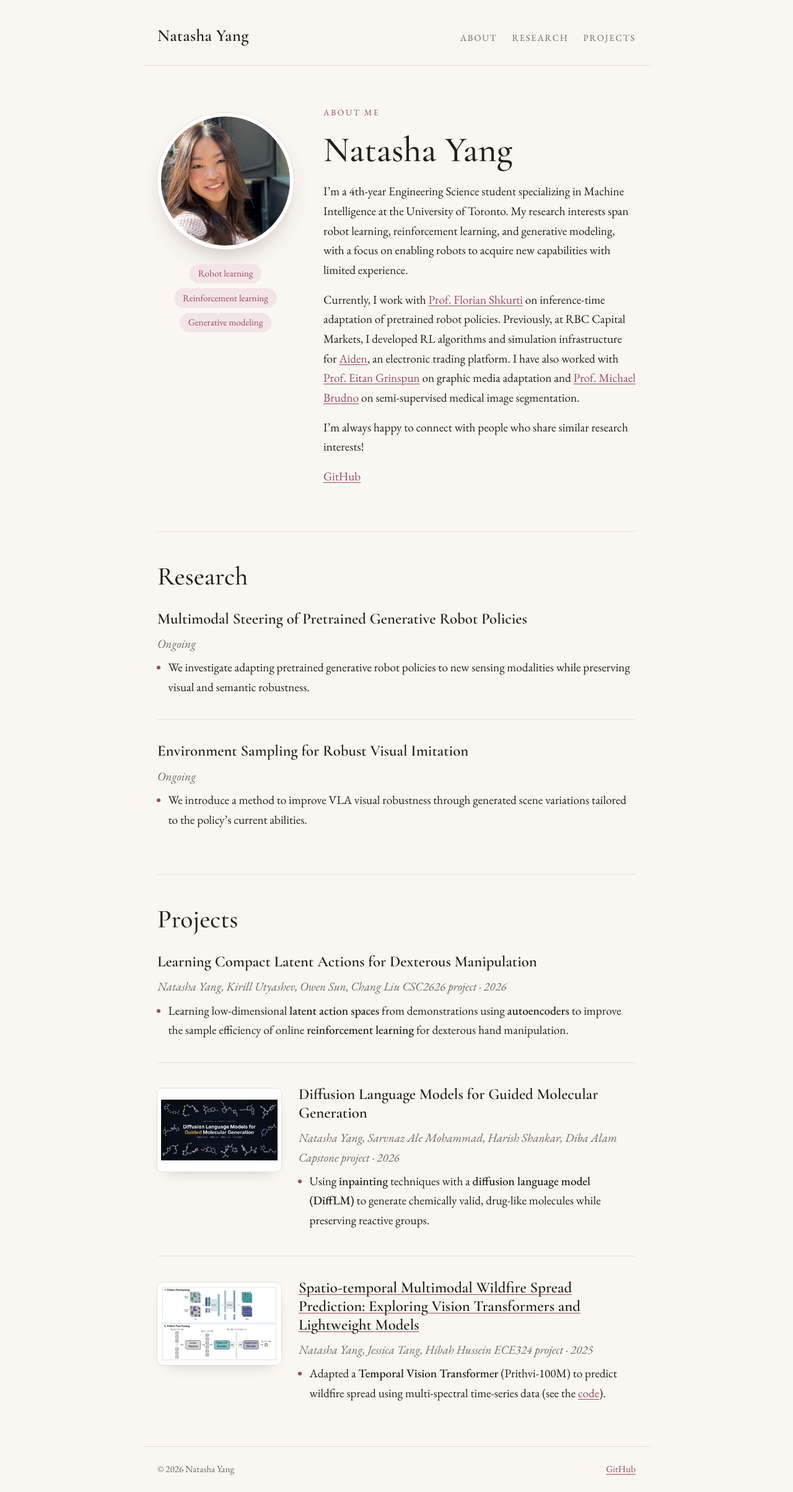
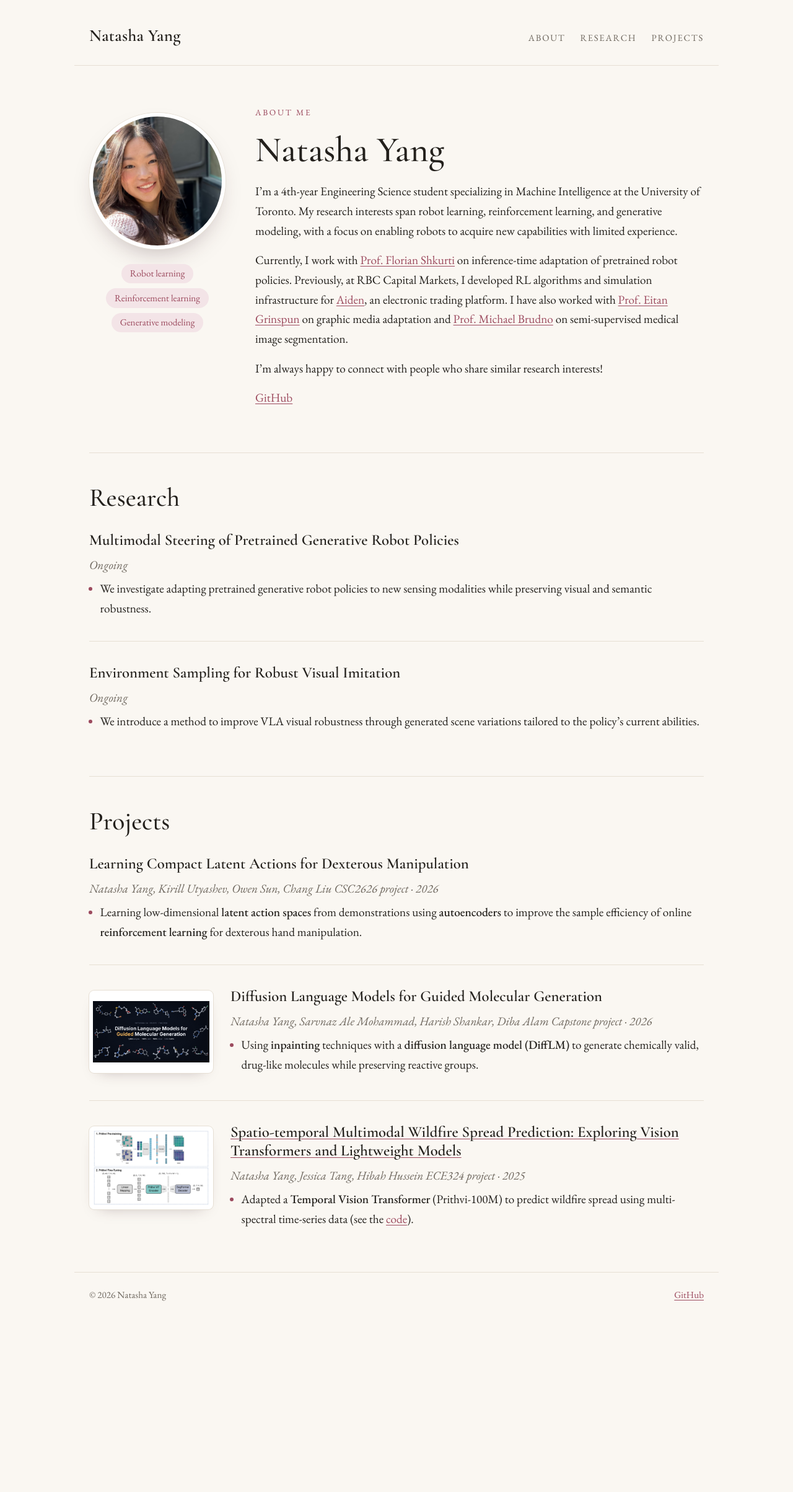
Before and after one commit to Natasha-Yang/Natasha-Yang.github.io, a Jekyll site: the page built from index.md, in a window 1280 px wide. Shown: the whole page at 62% size. Built offline with Jekyll 4.4.1, drawn with Linux system fonts in a browser that asks for light colours; after the commit the page ends 2126 px from its top, so only the background shows below that.

Commit message:
make page wider

```diff
--- a/assets/css/site.css
+++ b/assets/css/site.css
@@ -1,4 +1,5 @@
 :root {
+  --page-width: 1040px;
   --bg: #faf7f2;
   --surface: #ffffff;
   --ink: #23201c;
@@ -51,7 +52,7 @@ a:hover { text-decoration-color: transparent; }
 /* ---------- Header ---------- */
 .site-header {
   width: 100%;
-  max-width: 820px;
+  max-width: var(--page-width);
   margin: 0 auto;
   padding: 2.25rem 1.5rem 1.5rem;
   display: flex;
@@ -96,7 +97,7 @@ a:hover { text-decoration-color: transparent; }
 .content {
   flex: 1;
   width: 100%;
-  max-width: 820px;
+  max-width: var(--page-width);
   margin: 0 auto;
   padding: 3rem 1.5rem 4rem;
 }
@@ -253,7 +254,7 @@ section[id] { scroll-margin-top: 2rem; }
 /* ---------- Footer ---------- */
 .site-footer {
   width: 100%;
-  max-width: 820px;
+  max-width: var(--page-width);
   margin: 0 auto;
   padding: 1.5rem;
   display: flex;
```
